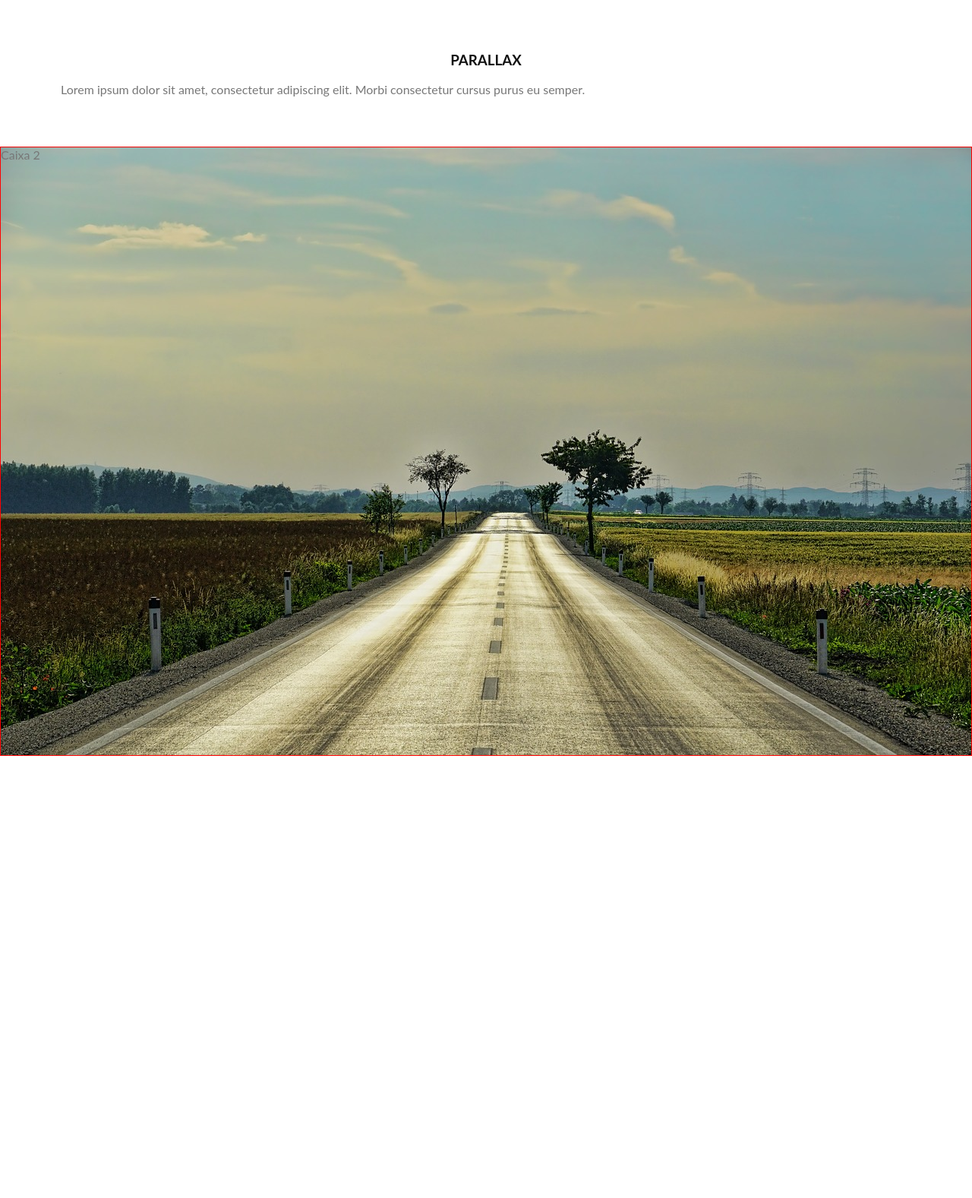
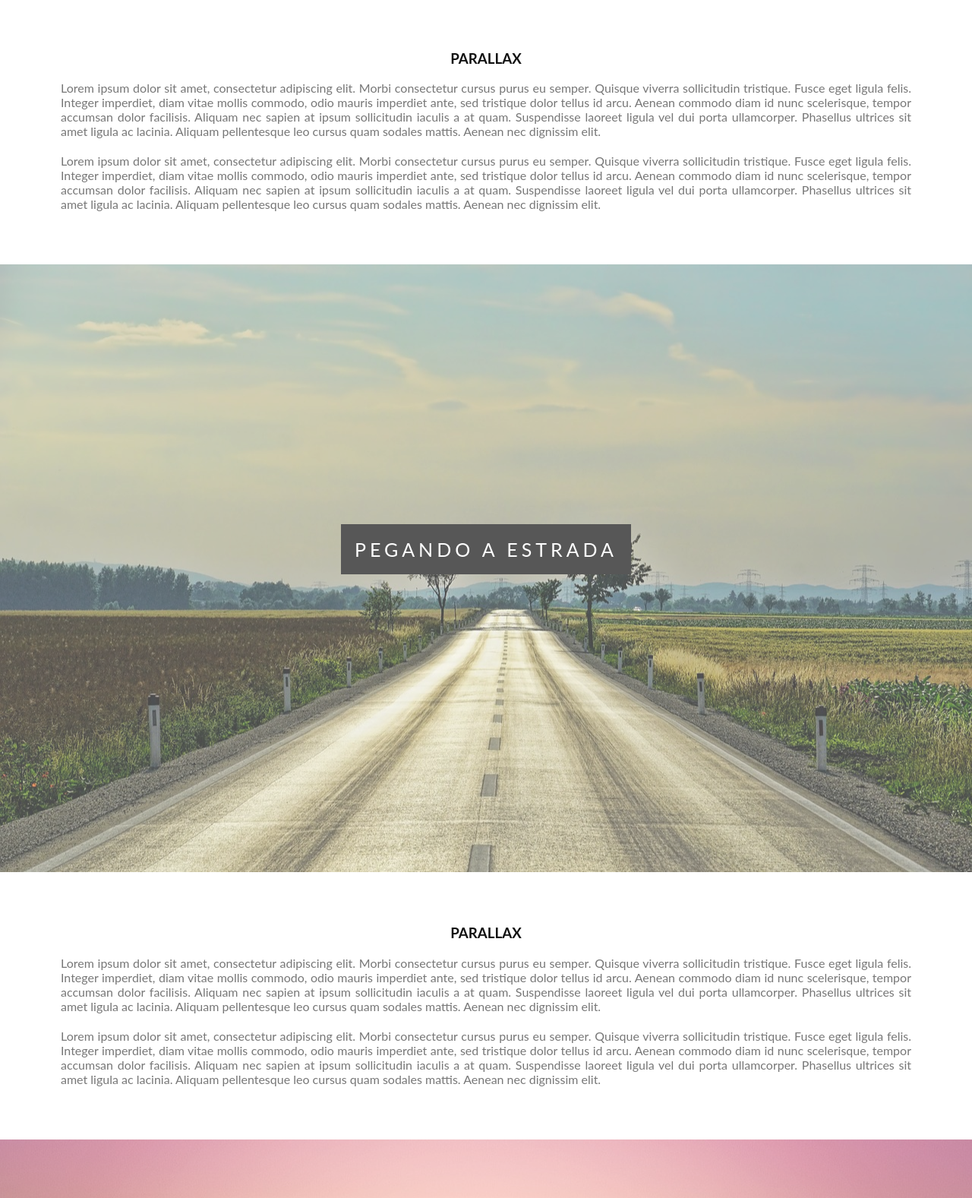
Before and after one commit to IvanCarlota/parallax, a plain HTML site: page index.html in a window 1280 px wide. Shown: the part 803-2380 px from the top of the page at 76% size. Before the commit the page ends 1798 px from the top, so only its background shows below. Drawn offline with Linux system fonts and the light colour scheme.

Commit message:
Utilizando frases sobre as imagens.

```diff
--- /dev/null
+++ b/css/style.css
@@ -0,0 +1,70 @@
+/* Configuração padrão da página
+		-------------------------------*/
+		body, html {
+			margin: 0;
+			font: 16px "Lato", sans-serif;
+			color: #777;
+			height: 100%;
+		}
+
+		.conteudo {
+			color: #777;
+			background-color: white;
+			text-align: justify;
+			padding: 50px 80px;
+		}
+
+		h3 {
+			text-transform: uppercase;
+			color: #111;
+			text-align: center;
+		}
+
+		p{
+			margin-bottom: 20px;
+		}
+
+		/* Efeito Parallax
+		-------------------------------*/
+		.caixa1, .caixa2, .caixa3, .caixa4 {
+			position: relative;
+			height: 100%;
+			opacity: 0.7;
+			background-repeat: no-repeat;
+			background-size: cover;
+			background-position: center;
+			background-attachment: fixed;
+		}
+
+		.caixa1 {
+			background-image: url(../imagens/imagem1.jpg);
+		}
+
+		.caixa2 {
+			background-image: url(../imagens/imagem2.jpg);
+		}
+
+		.caixa3 {
+			background-image: url(../imagens/imagem3.jpg);
+		}
+
+		.caixa4 {
+			background-image: url(../imagens/imagem4.jpg);
+		}
+
+		.conteudo-titulo {
+			position: absolute;
+			left: 0;
+			top: 45%;
+			width: 100%;
+			text-align: center;
+		}
+
+		.conteudo-titulo span.titulo {
+			color: #fff;
+			background-color: #111;
+			padding: 18px;
+			font-size: 25px;
+			letter-spacing: 5px;
+			text-transform: uppercase;
+		}
--- a/index.html
+++ b/index.html
@@ -3,62 +3,47 @@
 <head>
 	<title>Parallax</title>
 	<meta charset="utf-8">
-
-	<style type="text/css">
-
-		/* Configuração padrão da página
-		-------------------------------*/
-		body, html {
-			margin: 0;
-			font: 16px "Lato", sans-serif;
-			color: #777;
-			height: 100%;
-		}
-
-		.conteudo {
-			color: #777;
-			background-color: white;
-			text-align: justify;
-			padding: 50px 80px;
-		}
-
-		h3 {
-			text-transform: uppercase;
-			color: #111;
-			text-align: center;
-		}
-
-		/* Efeito Parallax
-		-------------------------------*/
-		.caixa1, .caixa2 {
-			border: 1px solid red;
-			height: 100%;
-		}
-
-		.caixa1 {
-			background-image: url(imagens/imagem1.jpg);
-		}
-
-		.caixa2 {
-			background-image: url(imagens/imagem2.jpg);
-		}
-
-	</style>
+	<link rel="stylesheet" href="./css/style.css">
 
 </head>
 <body>
 
 	<div class="caixa1">
-		Caixa 1
+		<div class="conteudo-titulo">
+			<span class="titulo">PASSEIO DE BALÕES</span>
+		</div>
 	</div>
 
 	<div class="conteudo">
 		<h3>Parallax</h3>
-		<p>Lorem ipsum dolor sit amet, consectetur adipiscing elit. Morbi consectetur cursus purus eu semper.</p>
+		<p>Lorem ipsum dolor sit amet, consectetur adipiscing elit. Morbi consectetur cursus purus eu semper. Quisque viverra sollicitudin tristique. Fusce eget ligula felis. Integer imperdiet, diam vitae mollis commodo, odio mauris imperdiet ante, sed tristique dolor tellus id arcu. Aenean commodo diam id nunc scelerisque, tempor accumsan dolor facilisis. Aliquam nec sapien at ipsum sollicitudin iaculis a at quam. Suspendisse laoreet ligula vel dui porta ullamcorper. Phasellus ultrices sit amet ligula ac lacinia. Aliquam pellentesque leo cursus quam sodales mattis. Aenean nec dignissim elit.</p>
+
+		<p>Lorem ipsum dolor sit amet, consectetur adipiscing elit. Morbi consectetur cursus purus eu semper. Quisque viverra sollicitudin tristique. Fusce eget ligula felis. Integer imperdiet, diam vitae mollis commodo, odio mauris imperdiet ante, sed tristique dolor tellus id arcu. Aenean commodo diam id nunc scelerisque, tempor accumsan dolor facilisis. Aliquam nec sapien at ipsum sollicitudin iaculis a at quam. Suspendisse laoreet ligula vel dui porta ullamcorper. Phasellus ultrices sit amet ligula ac lacinia. Aliquam pellentesque leo cursus quam sodales mattis. Aenean nec dignissim elit.</p>
 	</div>
 
 	<div class="caixa2">
-		Caixa 2
+		<div class="conteudo-titulo">
+			<span class="titulo">Pegando a estrada</span>
+		</div>
+	</div>
+
+	<div class="conteudo">
+		<h3>Parallax</h3>
+		<p>Lorem ipsum dolor sit amet, consectetur adipiscing elit. Morbi consectetur cursus purus eu semper. Quisque viverra sollicitudin tristique. Fusce eget ligula felis. Integer imperdiet, diam vitae mollis commodo, odio mauris imperdiet ante, sed tristique dolor tellus id arcu. Aenean commodo diam id nunc scelerisque, tempor accumsan dolor facilisis. Aliquam nec sapien at ipsum sollicitudin iaculis a at quam. Suspendisse laoreet ligula vel dui porta ullamcorper. Phasellus ultrices sit amet ligula ac lacinia. Aliquam pellentesque leo cursus quam sodales mattis. Aenean nec dignissim elit.</p>
+
+		<p>Lorem ipsum dolor sit amet, consectetur adipiscing elit. Morbi consectetur cursus purus eu semper. Quisque viverra sollicitudin tristique. Fusce eget ligula felis. Integer imperdiet, diam vitae mollis commodo, odio mauris imperdiet ante, sed tristique dolor tellus id arcu. Aenean commodo diam id nunc scelerisque, tempor accumsan dolor facilisis. Aliquam nec sapien at ipsum sollicitudin iaculis a at quam. Suspendisse laoreet ligula vel dui porta ullamcorper. Phasellus ultrices sit amet ligula ac lacinia. Aliquam pellentesque leo cursus quam sodales mattis. Aenean nec dignissim elit.</p>
+	</div>
+
+	<div class="caixa3">
+		<div class="conteudo-titulo">
+			<span class="titulo">Pôr do sol</span>
+		</div>
+	</div>
+
+	<div class="caixa4">
+		<div class="conteudo-titulo">
+			<span class="titulo">Montanhas</span>
+		</div>
 	</div>
 
 
```
